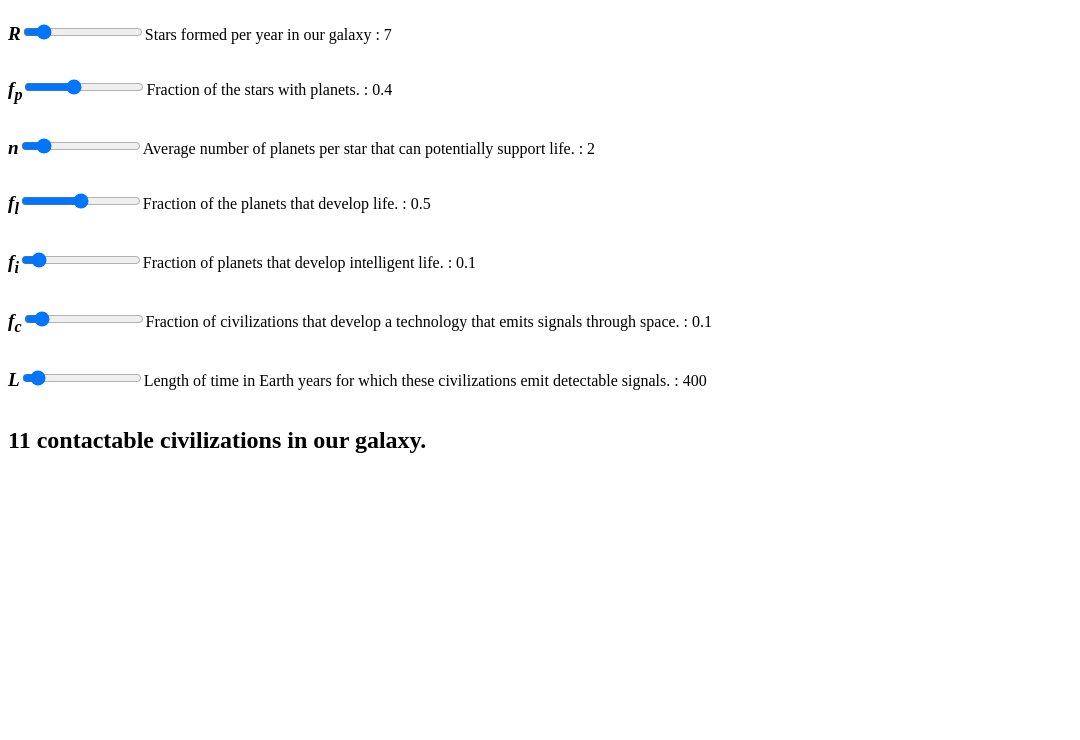
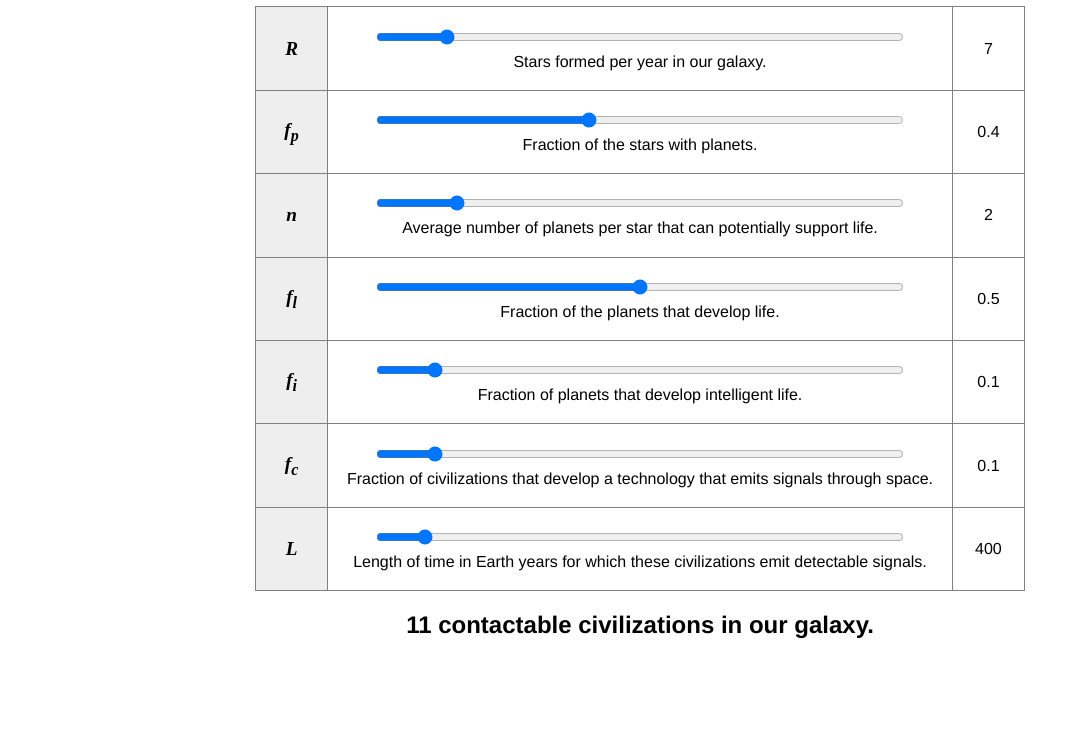
Before and after one commit to tristaaan/ngDrakesEquation, a website: page index.html in a window 1280 px wide. Shown: the part 60-800 px from the top of the page, without its empty margins (0-1080 px from the left). Drawn offline with Linux system fonts and the light colour scheme.

Commit message:
styling - changed variableDirective from element to attribute - added meta tag to index.html

```diff
--- a/css/main.less
+++ b/css/main.less
@@ -1,27 +1,62 @@
-section{
-    padding: 1em 0;
+@input-slider-width: 90%;
+@input-slider-width-mobile: 110%;
 
+main{
+    margin: 0px auto;
+    text-align: center;
+    font-family: 'Helvetica', 'Arial', sans-serif;
 }
 
-em{
-    font-weight: bold;
-    font-size: 1.2em;
-}
+table{
+    border-collapse: collapse;
+    margin: 0px auto;
+    background-color: white;
+    tr{
+        td{
+            border-width: 1px;
+            border-style: solid;
+            border-color: gray;
+            padding: 1.2em;
+            text-align: center;
+            em{
+                font-weight: bold;
+                font-size: 1.2em;
+            }
+            input{
+                display: block;
+                width: @input-slider-width;
+                margin-left: (100% - @input-slider-width) / 2;
+                margin-bottom: 8px;
+            }
+        }
 
-input{
-    width: 120px;
+        td:first-child, td:last-child{
+            width: 2em;
+            text-align: center;
+        }
+
+        td:first-child{
+            font-family: serif;
+            background-color: #eee;
+        }
+    }
 }
 
 @media screen and (max-width: 400px){
-    .equation > section:last-of-type{
-        margin-bottom: 100px;
+    table{
+        margin-bottom: 120px;
+    }
+
+    table tr td input{
+        width: @input-slider-width-mobile;
+        margin-left: (100% - @input-slider-width-mobile) / 2;
     }
 
     h2{
-        background-color: rgba(255,255,255,0.8);
+        margin: 0;
+        padding: 1em 0;
         position: fixed;
         bottom: 0;
-        padding: 1em 0;
-        margin: 0;
+        background-color: rgba(255,255,255,0.8);
     }
 }
--- a/index.html
+++ b/index.html
@@ -1,5 +1,6 @@
 <html>
 <head>
+    <meta name="viewport" content="width=device-width">
     <link rel="stylesheet" type="text/css" href="css/main.css">
     <title>The Drake Equation</title>
     <script src="js/vendor/angular.min.js" type="text/javascript"></script>
@@ -8,30 +9,31 @@
     <script src="js/variableDirective.js" type="text/javascript"></script>
 </head>
 <body>
-    <h1>The Drake Equation</h1>
     <main ng-app="DrakeEquation">
+        <h1>The Drake Equation</h1>
         <div class="equation" ng-controller="equationController">
-            <variable name="R" min="1" max="50" step="1"
-            description="Stars formed per year in our galaxy"></variable>
+            <table>
+                <tr variable name="R" min="1" max="50" step="1"
+                description="Stars formed per year in our galaxy."></tr>
 
-            <variable name="fp" min="0" max="1" step="0.01"
-            description="Fraction of the stars with planets."></variable>
+                <tr variable name="fp" min="0" max="1" step="0.01"
+                description="Fraction of the stars with planets."></tr>
 
-            <variable name="n" min="1" max="8" step="1"
-            description="Average number of planets per star that can potentially support life."></variable>
+                <tr variable name="n" min="1" max="8" step="1"
+                description="Average number of planets per star that can potentially support life."></tr>
 
-            <variable name="fl" min="0" max="1" step="0.01"
-            description="Fraction of the planets that develop life."></variable>
+                <tr variable name="fl" min="0" max="1" step="0.01"
+                description="Fraction of the planets that develop life."></tr>
 
-            <variable name="fi" min="0" max="1" step="0.01"
-            description="Fraction of planets that develop intelligent life."></variable>
+                <tr variable name="fi" min="0" max="1" step="0.01"
+                description="Fraction of planets that develop intelligent life."></tr>
 
-            <variable name="fc" min="0" max="1" step="0.01"
-            description="Fraction of civilizations that develop a technology that emits signals through space."></variable>
+                <tr variable name="fc" min="0" max="1" step="0.01"
+                description="Fraction of civilizations that develop a technology that emits signals through space."></tr>
 
-            <variable name="L" min="0" max="5000" step="100"
-            description="Length of time in Earth years for which these civilizations emit detectable signals."></variable>
-
+                <tr variable name="L" min="0" max="5000" step="100"
+                description="Length of time in Earth years for which these civilizations emit detectable signals."></tr>
+            </table>
             <h2>{{N(R*n*fp*fl*fi*fc*L)}}</h2>
         </div>
     </main>
--- a/js/variableDirective.js
+++ b/js/variableDirective.js
@@ -2,13 +2,11 @@
 
 app.directive('variable', function () {
     return {
-        restrict: 'E',
-        template: '<section>' +
-            '<em ng-bind-html="name | nameFilter"></em>' +
-            '<input type="range" ng-model="val" ' +
+        restrict: 'A',
+        template: '<td><em ng-bind-html="name | nameFilter"></em></td>' +
+            '<td><input type="range" ng-model="val" ' +
             'min="{{min}}" max="{{max}}" step="{{step}}" value="{{val}}">' +
-            '<span>{{description}} : {{val}}</span>' +
-            '</section>',
+            '{{description}}</td><td>{{val}}</td>',
         scope: {
             name: '@',
             val: '=name',
@@ -16,9 +14,6 @@ app.directive('variable', function () {
             min: '=',
             max: '=',
             step:'='
-        },
-        link: function (scope, elem, attrs, ctrl) {
-            console.log('directiveRegistered', scope.val);
         }
     };
 });
```
Also changed, not shown: css/main.css.
